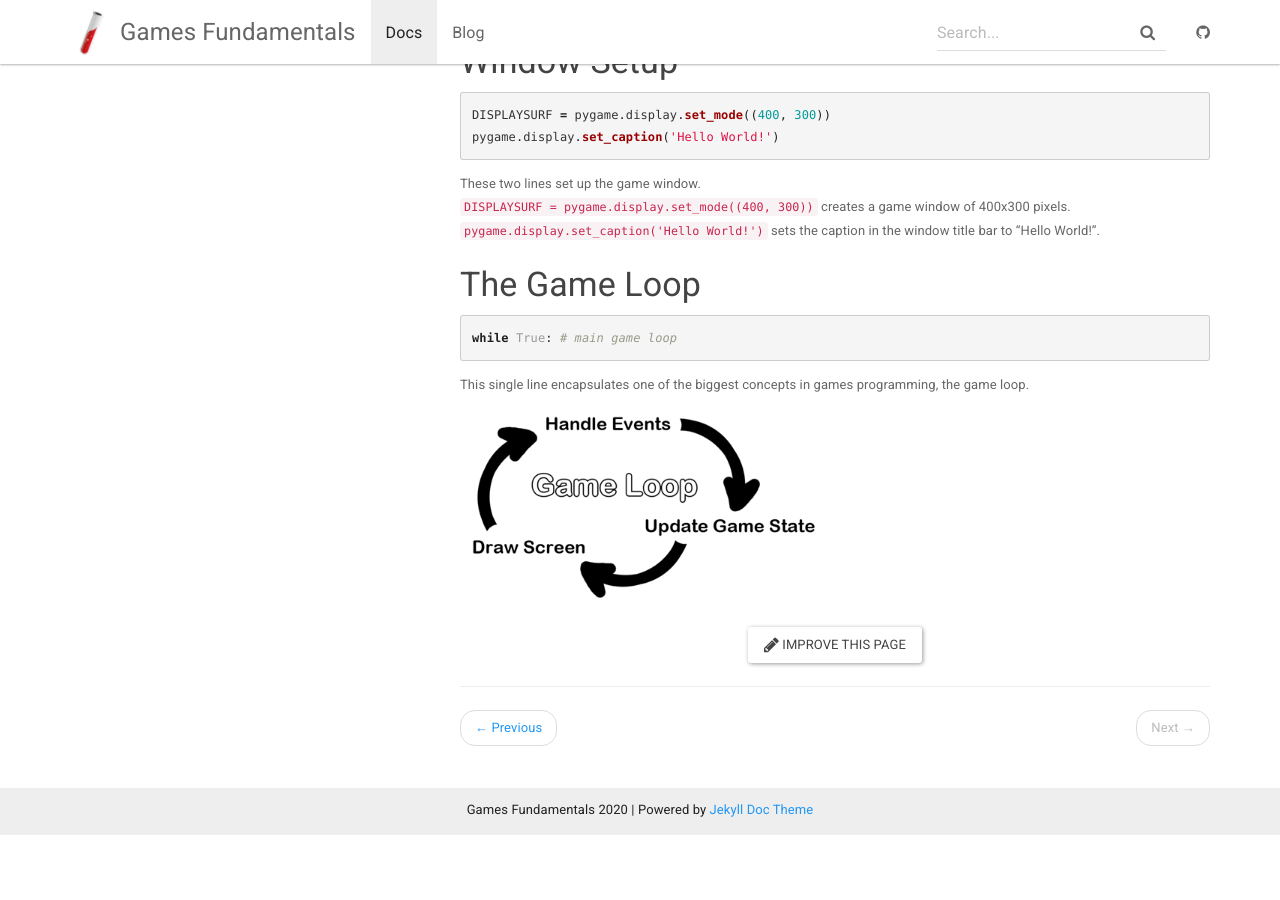
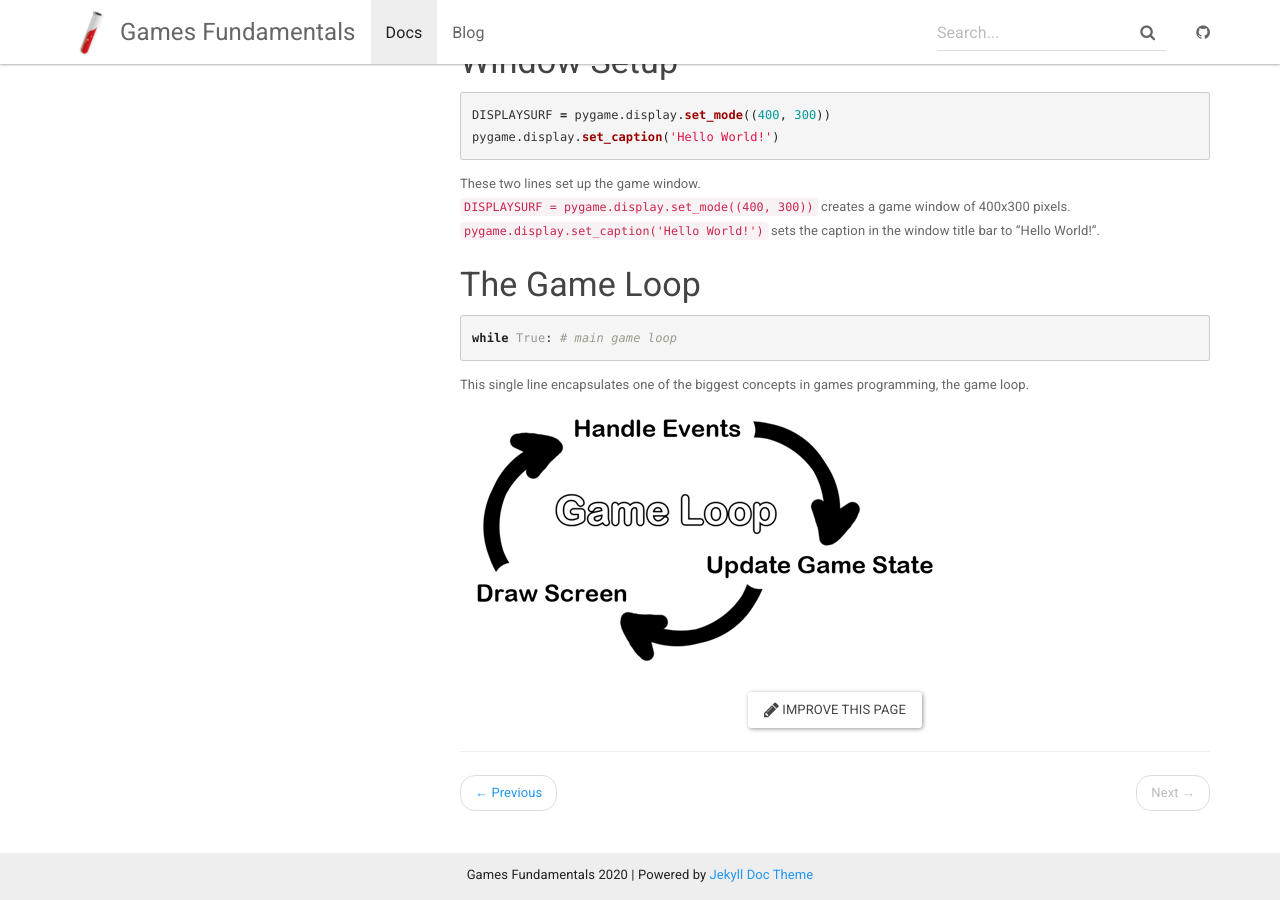
Before and after one commit to andyguestysj/gamefun, a Jekyll site: the page built from _docs/topics/2-pygame/pyg-intro.md, in a window 1280 px wide and 900 px high, scrolled down 1410 px. Built offline with Jekyll 4.4.1, drawn with Linux system fonts in a browser that asks for light colours; before the commit the page ends 2245 px from its top, so only the background shows below that.

Commit message:
pygame intro

````diff
--- a/_docs/topics/2-pygame/pyg-intro.md
+++ b/_docs/topics/2-pygame/pyg-intro.md
@@ -54,8 +54,6 @@
 while True: # main game loop
 ```
 This single line encapsulates one of the biggest concepts in games programming, the game loop.
-<div class="row">
-    <div class="col-md-6">
-        <img src="{{ "/assets/img/pyg2/gameloop.png" | relative_url }}" alt="Game loop cycle - input, update, render" class="img-responsive">
-    </div>
-</div>
+<centre>
+    <img src="{{ "/assets/img/pyg2/gameloop.png" | relative_url }}" alt="Game loop cycle - input, update, render" class="img-responsive">
+</centre>
````
